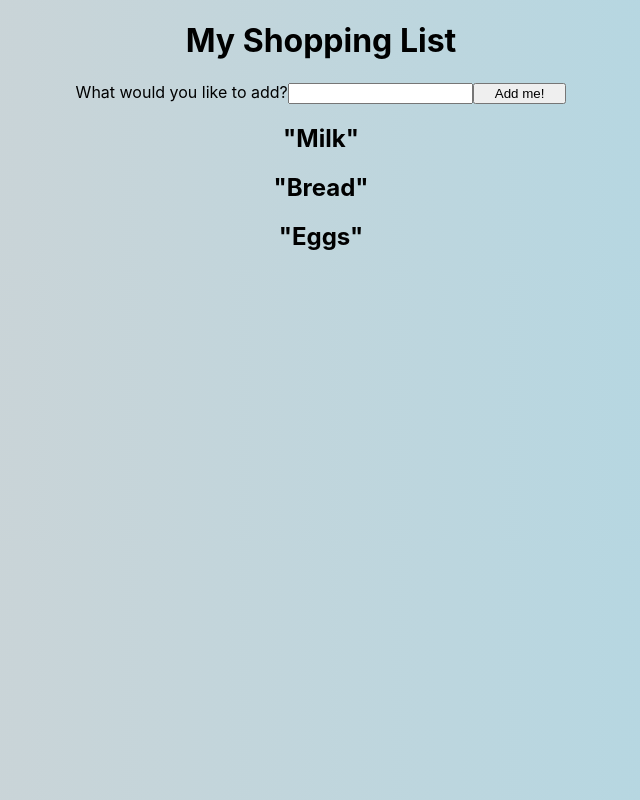
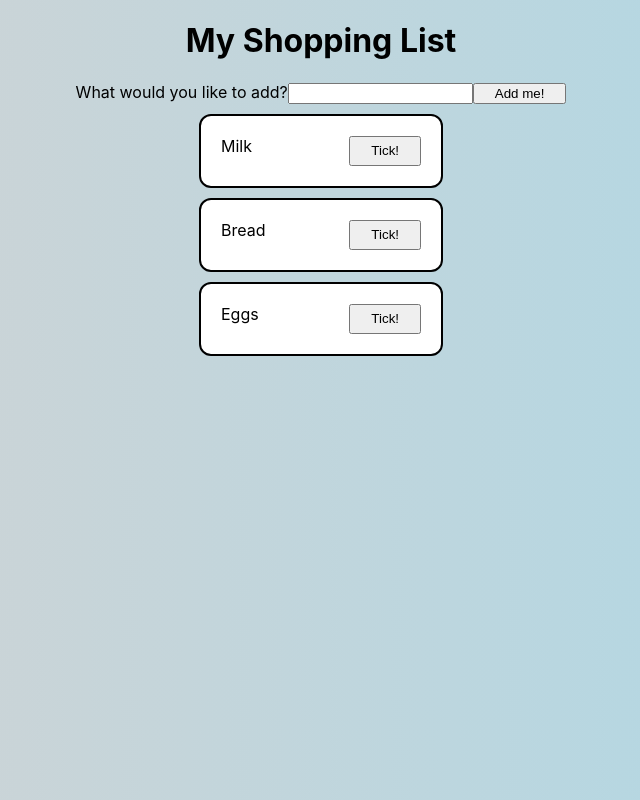
Before and after one commit to josephinechong-myob/ReactShoppingList, a React (Create React App) app: page / in a window 1280 px wide. Shown: the whole page, without its empty margins (319-959 px from the left). Built offline with nearby package versions, Linux system fonts and the light colour scheme.

Commit message:
adding bind to handle tick function

```diff
--- a/src/components/MainComponent.js
+++ b/src/components/MainComponent.js
@@ -1,5 +1,5 @@
 import React from 'react';
-import ReactDOM from 'react-dom';
+import ShoppingItem from './ShoppingItem';
 import './style.css';
 
 export default class Main extends React.Component{
@@ -15,11 +15,26 @@ export default class Main extends React.Component{
             ],
             itemToAdd:''
         }
+
+        //this.handleClick = this.handleClick.bind(this);
+        this.handleTick = this.handleTick.bind(this);
     }
 
     handleClick(event){
         event.preventDefault();
         console.log('I was clicked!');
+    }
+
+    handleTick(id){
+        console.log(id); //set checked to true to disable button - update the state
+        for (var i = 0; i < this.state.items.length; i++) {
+
+                this.state.items[i].checked = true;
+                console.log(this.state.items[i].checked);
+                ShoppingItem.item.button.disabled = true;
+                //ShoppingItem.item.span.className = "ticked";
+
+        }
     }
 
     render(){
@@ -34,11 +49,12 @@ export default class Main extends React.Component{
 
                 <div>
                     {this.state.items.map(item => (
-                        <div key={item.id}>
-                            <h2>{JSON.stringify(item.name)}</h2>
-                        </div>
+
+                        <ShoppingItem key={item.id} item={item} handleTick={this.handleTick}/>
+
                     ))}
                 </div>
+
             </form>
             </>
         )
--- /dev/null
+++ b/src/components/ShoppingItem.js
@@ -0,0 +1,28 @@
+import React from 'react';
+import './style.css';
+import { useImperativeHandle } from 'react/cjs/react.production.min';
+
+export default class ShoppingItem extends React.Component{
+    constructor(props){
+        super(props);
+
+        this.state = {
+
+        }
+        this.checked = this.checked.bind(this);
+    }
+
+    checked(event){
+        event.preventDefault();
+        this.props.handleTick(this.props.item.id);
+        item.button.disabled = true;
+    }
+
+    render(){
+    return <div className={"item"}>
+        <span>{this.props.item.name}</span>
+        <button onClick={this.checked}>Tick!</button>
+        </div>
+
+    }
+}
```
